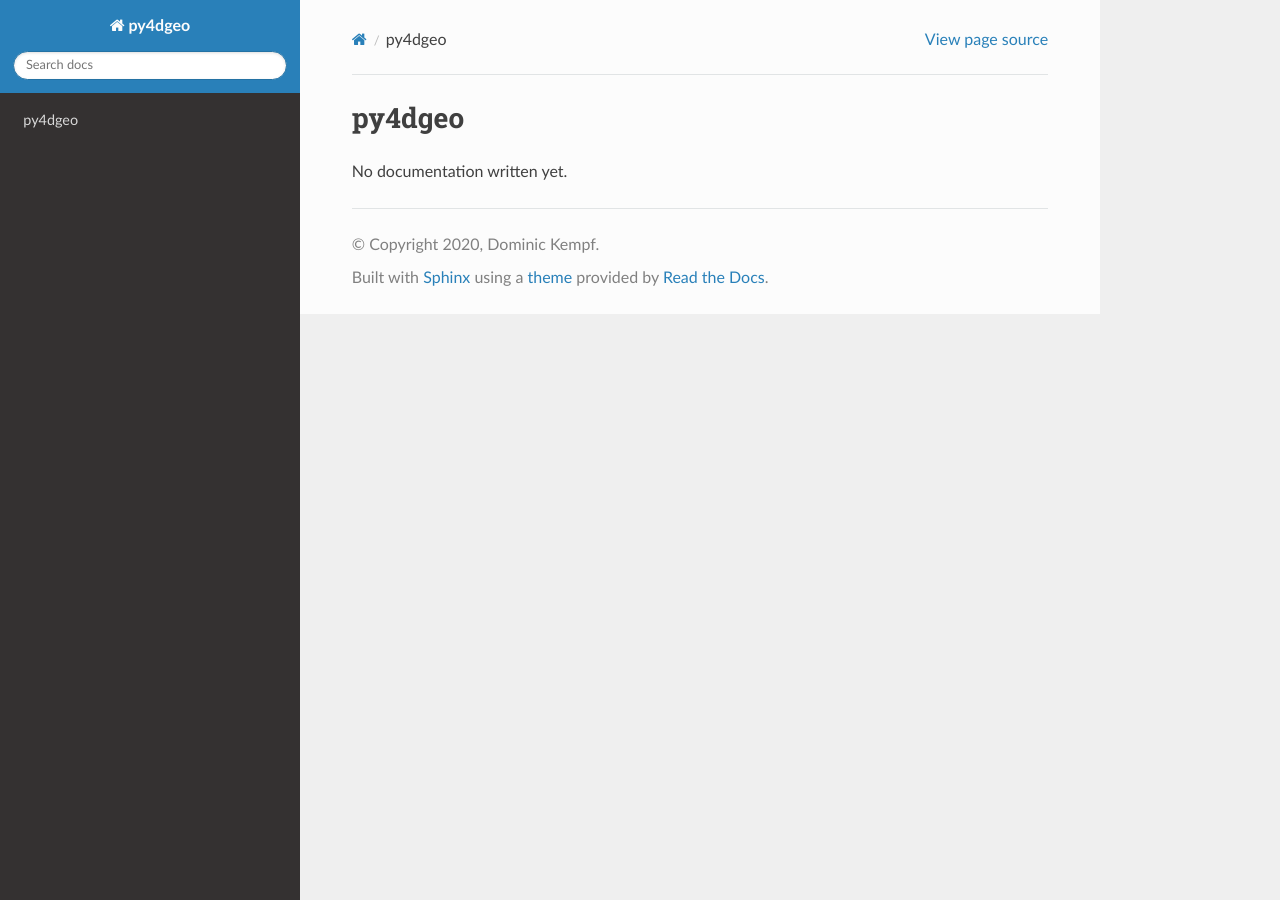
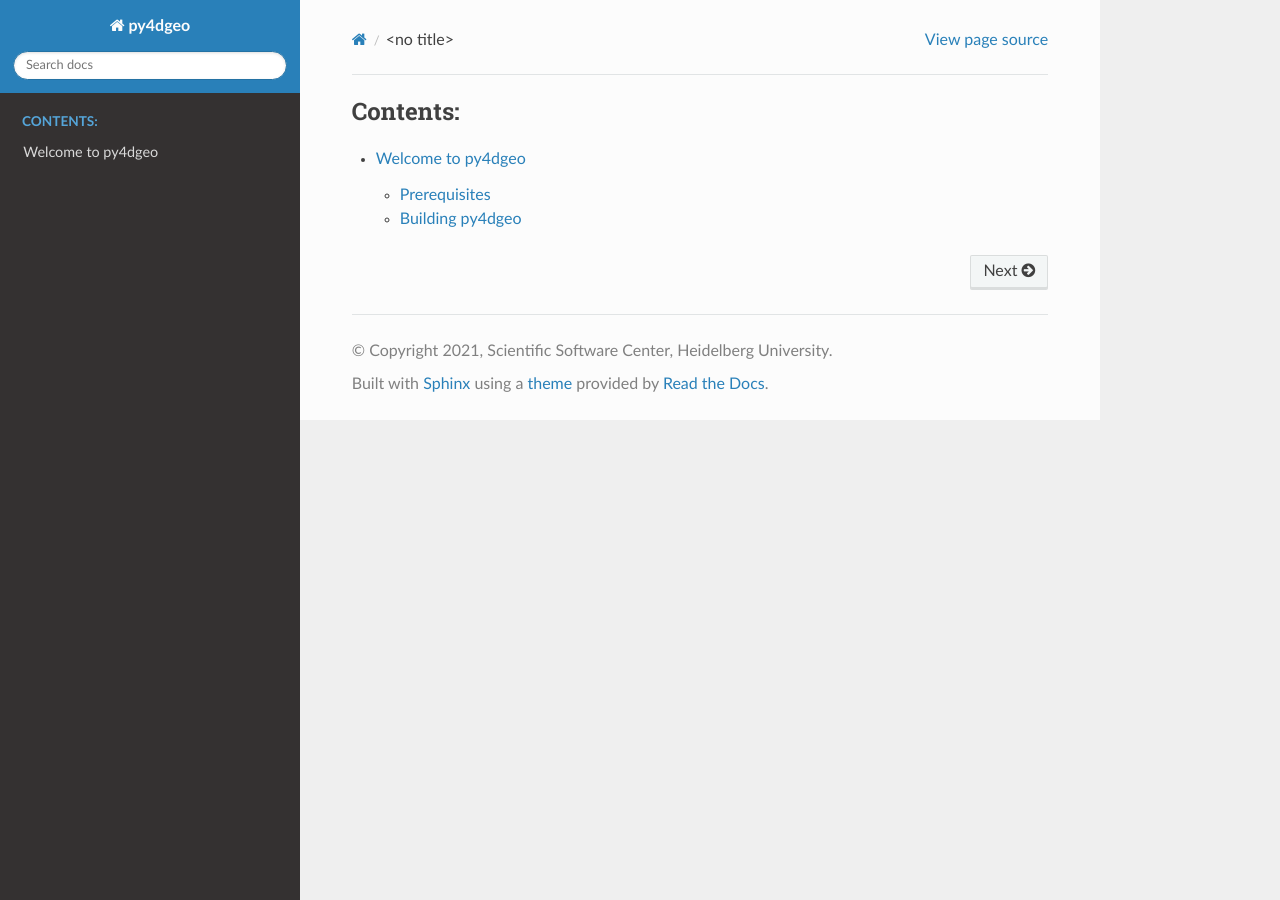
Before and after one commit to 3dgeo-heidelberg/py4dgeo, a Sphinx documentation site: the page built from doc/index.rst, in a window 1280 px wide. Built offline with Sphinx 7.4.7 and the Read the Docs theme 2.0.0, drawn with Linux system fonts in a browser that asks for light colours.

Commit message:
Put README into Sphinx documentation

```diff
--- a/doc/CMakeLists.txt
+++ b/doc/CMakeLists.txt
@@ -9,7 +9,7 @@ doxygen_add_docs(
 add_custom_target(
   sphinx-doc
   COMMAND
-    sphinx-build -b html
+    sphinx-build -b singlehtml
     -Dbreathe_projects.py4dgeo="${CMAKE_CURRENT_BINARY_DIR}/xml" -c
     ${CMAKE_CURRENT_SOURCE_DIR} ${CMAKE_CURRENT_SOURCE_DIR}
     ${CMAKE_CURRENT_BINARY_DIR}/sphinx
--- a/doc/conf.py
+++ b/doc/conf.py
@@ -6,26 +6,23 @@
 
 import os
 import subprocess
+import sys
 
 # -- Path setup --------------------------------------------------------------
 
 # If extensions (or modules to document with autodoc) are in another directory,
 # add these directories to sys.path here. If the directory is relative to the
 # documentation root, use os.path.abspath to make it absolute, like shown here.
-#
-# import sys
-# sys.path.insert(0, os.path.abspath('.'))
-
+sys.path.insert(0, os.path.abspath(".."))
 
 # -- Project information -----------------------------------------------------
 
 project = "py4dgeo"
-copyright = "2020, Dominic Kempf"
+copyright = "2021, Scientific Software Center, Heidelberg University"
 author = "Dominic Kempf"
 
 # The full version, including alpha/beta/rc tags
 release = "0.0.1"
-
 
 # -- General configuration ---------------------------------------------------
 
@@ -34,6 +31,7 @@ release = "0.0.1"
 # ones.
 extensions = [
     "breathe",
+    "m2r2",
     "sphinx_rtd_theme",
 ]
 
@@ -44,7 +42,6 @@ templates_path = []
 # directories to ignore when looking for source files.
 # This pattern also affects html_static_path and html_extra_path.
 exclude_patterns = []
-
 
 # -- Options for HTML output -------------------------------------------------
 
@@ -63,11 +60,8 @@ html_static_path = []
 breathe_projects = {}
 breathe_default_project = "py4dgeo"
 
-# Check if we're running on Read the Docs' servers
-read_the_docs_build = os.environ.get("READTHEDOCS", None) == "True"
-
-# Implement build logic on RTD servers
-if read_the_docs_build:
+# Implement the Doxygen generation logic on RTD servers
+if os.environ.get("READTHEDOCS", "False") == "True":
     cwd = os.getcwd()
     os.makedirs("build-cmake", exist_ok=True)
     builddir = os.path.join(cwd, "build-cmake")
--- a/doc/index.rst
+++ b/doc/index.rst
@@ -1,8 +1,5 @@
-py4dgeo
-=======
-
 .. toctree::
    :maxdepth: 2
    :caption: Contents:
 
-No documentation written yet.
+   intro
--- /dev/null
+++ b/doc/intro.rst
@@ -0,0 +1 @@
+.. mdinclude:: ../README.md
--- a/doc/requirements-rtd.txt
+++ b/doc/requirements-rtd.txt
@@ -1,2 +1,3 @@
-breathe==4.24.1
-cmake==3.18.4
+breathe
+cmake
+m2r2
--- a/requirements-dev.txt
+++ b/requirements-dev.txt
@@ -1,3 +1,6 @@
+breathe
+m2r2
+pre-commit
 pytest
 sphinx
 sphinx_rtd_theme
```
Also changed, not shown: README.md (+2 -7 lines), .readthedocs.yml.
